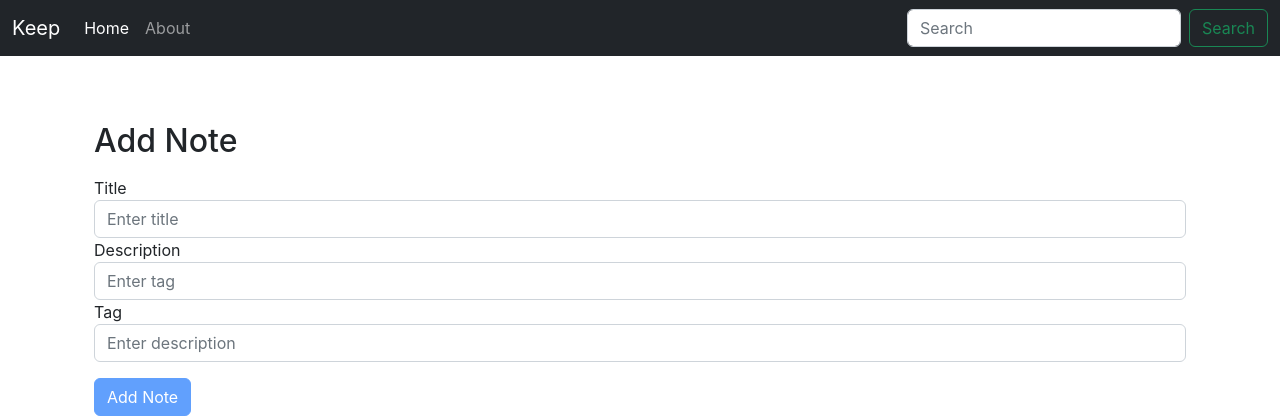
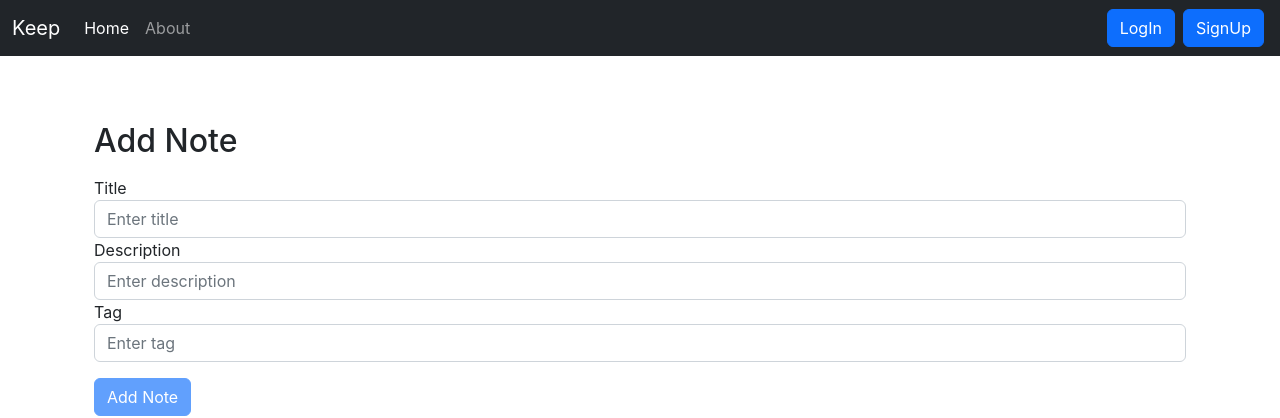
Before and after one commit to ayush1614/Keep, a React (Create React App) app: page / in a window 1280 px wide. Shown: the top 418 px of the page. Built offline with nearby package versions, Linux system fonts and the light colour scheme; no server answers; the HTML template or start-up script is replaced by a standard one.

Commit message:
minor fixes and alert added and to be added

```diff
--- a/src/App.js
+++ b/src/App.js
@@ -10,6 +10,8 @@ import About from './components/About';
 import NoteState from './context/notes/NoteState';
 import Alert from './components/Alert';
 import { useState } from 'react'
+import Login from './components/Login';
+import Signup from './components/Signup';
 
 function App() {
 
@@ -28,11 +30,13 @@ function App() {
       <NoteState>
         <Router>
           <Navbar />
-          <Alert alert={alert} />
+          <div className="container"><Alert alert={alert} /></div>
           <div className="container">
             <Routes >
-              <Route path="/" element={<Home />} />
+              <Route path="/" element={<Home showAlert={showAlert} />} />
               <Route exact path="/about" element={<About />} />
+              <Route exact path="/login" element={<Login showAlert={showAlert} />} />
+              <Route exact path="/signup" element={<Signup showAlert={showAlert} />} />
             </Routes>
           </div>
         </Router>
--- a/src/components/AddNote.js
+++ b/src/components/AddNote.js
@@ -2,7 +2,7 @@ import React from 'react'
 import noteContext from '../context/notes/noteContext'
 import { useState, useContext } from 'react'
 
-export const AddNote = () => {
+export const AddNote = (props) => {
     const context = useContext(noteContext);
     const { addNote } = context;
 
@@ -12,6 +12,7 @@ export const AddNote = () => {
         e.preventDefault();
         addNote(note.title, note.description, note.tag);
         setNote({ title: "", description: "", tag: "" });  // after adding note , fields should be empty
+        props.showAlert('Note Added successfully');
     }
 
     const handleOnChange = (e) => {
@@ -28,11 +29,11 @@ export const AddNote = () => {
                 </div>
                 <div className="form-group">
                     <label htmlFor="description">Description</label>
-                    <input type="text" className="form-control" id="description" name="description" value={note.description} onChange={handleOnChange} placeholder="Enter tag" minLength={3} required />
+                    <input type="text" className="form-control" id="description" name="description" value={note.description} onChange={handleOnChange} placeholder="Enter description" minLength={3} required />
                 </div>
                 <div className="form-group">
                     <label htmlFor="tag">Tag</label>
-                    <input type="text" className="form-control" id="tag" name="tag" value={note.tag} onChange={handleOnChange} placeholder="Enter description" />
+                    <input type="text" className="form-control" id="tag" name="tag" value={note.tag} onChange={handleOnChange} placeholder="Enter tag" />
                 </div>
 
                 <button disabled={note.title.length < 2 || note.description.length < 3} type="submit" className="btn btn-primary my-3" onClick={handleClick}>Add Note</button>
--- a/src/components/Home.js
+++ b/src/components/Home.js
@@ -1,10 +1,10 @@
 import React from 'react'
 import { Notes } from './Notes'
 
-export default function Home() {
+export default function Home(props) {
   return (
     <div>
-      <Notes />
+      <Notes showAlert={props.showAlert}/>
     </div>
   )
 }
--- a/src/components/Navbar.js
+++ b/src/components/Navbar.js
@@ -1,5 +1,5 @@
 import React, { useEffect } from 'react'
-import { Link , useLocation } from 'react-router-dom'
+import { Link, useLocation } from 'react-router-dom'
 
 
 function Navbar() {
@@ -22,16 +22,15 @@ function Navbar() {
                     <div className="collapse navbar-collapse" id="navbarSupportedContent">
                         <ul className="navbar-nav me-auto mb-2 mb-lg-0">
                             <li className="nav-item">
-                                <Link className={`nav-link ${location.pathname === '/' ? "active" :""}`} aria-current="page" to="/">Home</Link>
+                                <Link className={`nav-link ${location.pathname === '/' ? "active" : ""}`} aria-current="page" to="/">Home</Link>
                             </li>
                             <li className="nav-item">
-                                <Link className={`nav-link ${location.pathname === '/about' ? "active" :""}`} to="/about">About</Link>
+                                <Link className={`nav-link ${location.pathname === '/about' ? "active" : ""}`} to="/about">About</Link>
                             </li>
                         </ul>
-
-                        <form className="d-flex" role="search">
-                            <input className="form-control me-2" type="search" placeholder="Search" aria-label="Search" />
-                            <button className="btn btn-outline-success" type="submit">Search</button>
+                        <form className="d-flex">
+                            <Link className="btn btn-primary mx-1" to='/login' role="button">LogIn</Link>
+                            <Link className="btn btn-primary mx-1" to='/signup' role="button">SignUp</Link>
                         </form>
                     </div>
                 </div>
--- a/src/components/NoteItem.js
+++ b/src/components/NoteItem.js
@@ -1,7 +1,7 @@
 import React, { useContext } from 'react'
 import noteContext from '../context/notes/noteContext';
 export const NoteItem = (props) => {
-    const { note, updateNote } = props;
+    const { note, updateNote, showAlert } = props;
 
     const context = useContext(noteContext);
     const { deleteNote } = context;
@@ -12,10 +12,10 @@ export const NoteItem = (props) => {
                 <div className="card-body">
                     <div className="d-flex justify-content-between">
                         <h5 className="card-title">{note.title}</h5>
-                        <i className="far fa-edit mx-2" onClick={() => { updateNote(note) }}></i>
+                        <i className="far fa-edit mx-2" onClick={() => { updateNote(note);  }}></i>
                     </div>
                     <p className="card-text">{note.description} </p>
-                    <i className="fa-solid fa-trash-can mx-2 " onClick={() => { deleteNote(note._id) }}></i>
+                    <i className="fa-solid fa-trash-can mx-2 " onClick={() => { deleteNote(note._id); showAlert('Note Deleted Successfully') }}></i>
                 </div>
             </div>
         </div>
--- a/src/components/Notes.js
+++ b/src/components/Notes.js
@@ -3,7 +3,7 @@ import noteContext from '../context/notes/noteContext'
 import { AddNote } from './AddNote';
 import { NoteItem } from './NoteItem';
 
-export const Notes = () => {
+export const Notes = (props) => {
     const context = useContext(noteContext);
     const { notes, getNotes, editNote } = context;
 
@@ -24,6 +24,7 @@ export const Notes = () => {
         console.log('updating the not ' + note);
         editNote(note.id, note.etitle, note.edescription, note.etag);
         refClose.current.click();
+        props.showAlert('Updated Successfully', 'success');
     }
 
     const handleOnChange = (e) => {
@@ -31,7 +32,7 @@ export const Notes = () => {
     }
     return (
         <>
-            <AddNote />
+            <AddNote showAlert={props.showAlert} />
             {/* Button trigger modal  */}
             <button type="button" ref={ref} className="btn btn-primary d-none" data-bs-toggle="modal" data-bs-target="#exampleModalCenter">
                 Launch demo modal
@@ -77,7 +78,7 @@ export const Notes = () => {
                     {notes.length === 0 && "Nothing to display!"}
                 </div>
                 {notes.map((note) => {
-                    return <NoteItem key={note._id} note={note} updateNote={updateNote} />;
+                    return <NoteItem key={note._id} note={note} updateNote={updateNote} showAlert={props.showAlert} />;
                 })}
             </div>
         </>
```
